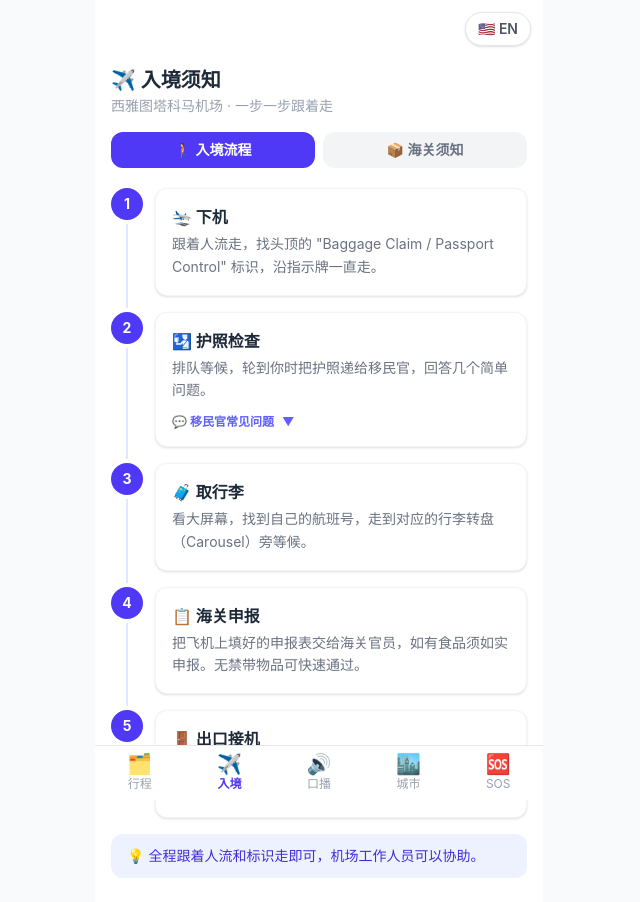
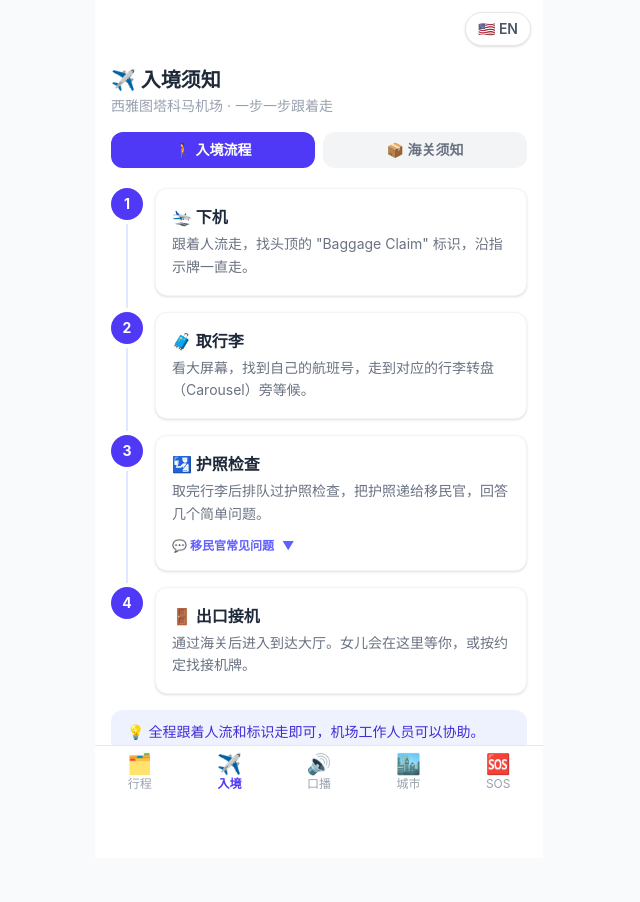
Before and after one commit to mmmorgandata/parentpass, a React (Vite) app: page /translate in a window 1280 px wide. Shown: the top 902 px of the page, without its empty margins (321-961 px from the left). After the commit the page ends 858 px from the top, so only its background shows below. Built offline with nearby package versions, Linux system fonts and the light colour scheme.

Commit message:
Fix entry steps order: baggage claim before passport control, remove customs declaration

```diff
--- a/src/pages/EntryGuide.jsx
+++ b/src/pages/EntryGuide.jsx
@@ -8,29 +8,8 @@ const STEPS = [
     icon: '🛬',
     titleZh: '下机',
     titleEn: 'Deplane',
-    descZh: '跟着人流走，找头顶的 "Baggage Claim / Passport Control" 标识，沿指示牌一直走。',
-    descEn: 'Follow the crowd. Look for "Baggage Claim / Passport Control" overhead signs and keep walking.',
-  },
-  {
-    icon: '🛂',
-    titleZh: '护照检查',
-    titleEn: 'Passport Control',
-    descZh: '排队等候，轮到你时把护照递给移民官，回答几个简单问题。',
-    descEn: 'Queue up. When called, hand your passport to the officer and answer a few questions.',
-    qa: [
-      {
-        qZh: '来美国的目的？',        qEn: 'Purpose of your visit?',
-        aZh: '探望女儿 / 儿子',       aEn: '"Visiting my daughter / son"',
-      },
-      {
-        qZh: '打算住多久？',          qEn: 'How long will you stay?',
-        aZh: '说具体时间，如"3 weeks"', aEn: '"3 weeks" / "One month"',
-      },
-      {
-        qZh: '住在哪里？',            qEn: 'Where are you staying?',
-        aZh: '报出女儿地址或酒店名称', aEn: 'Give your daughter\'s address or hotel name',
-      },
-    ],
+    descZh: '跟着人流走，找头顶的 "Baggage Claim" 标识，沿指示牌一直走。',
+    descEn: 'Follow the crowd. Look for "Baggage Claim" overhead signs and keep walking.',
   },
   {
     icon: '🧳',
@@ -40,11 +19,25 @@ const STEPS = [
     descEn: 'Find your flight number on the screen. Go to the matching carousel number and wait.',
   },
   {
-    icon: '📋',
-    titleZh: '海关申报',
-    titleEn: 'Customs Declaration',
-    descZh: '把飞机上填好的申报表交给海关官员，如有食品须如实申报。无禁带物品可快速通过。',
-    descEn: 'Hand in your CBP Declaration Form. Declare any food items. Nothing prohibited? Walk through quickly.',
+    icon: '🛂',
+    titleZh: '护照检查',
+    titleEn: 'Passport Control',
+    descZh: '取完行李后排队过护照检查，把护照递给移民官，回答几个简单问题。',
+    descEn: 'After collecting bags, queue for passport control. Hand your passport to the officer and answer a few questions.',
+    qa: [
+      {
+        qZh: '来美国的目的？',         qEn: 'Purpose of your visit?',
+        aZh: '探望女儿 / 儿子',        aEn: '"Visiting my daughter / son"',
+      },
+      {
+        qZh: '打算住多久？',           qEn: 'How long will you stay?',
+        aZh: '说具体时间，如"3 weeks"', aEn: '"3 weeks" / "One month"',
+      },
+      {
+        qZh: '住在哪里？',             qEn: 'Where are you staying?',
+        aZh: '报出女儿地址或酒店名称',  aEn: 'Give your daughter\'s address or hotel name',
+      },
+    ],
   },
   {
     icon: '🚪',
```
